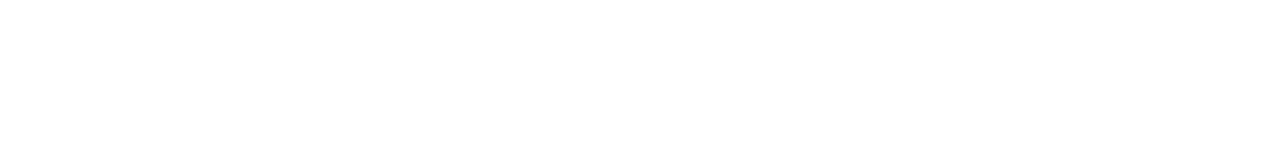
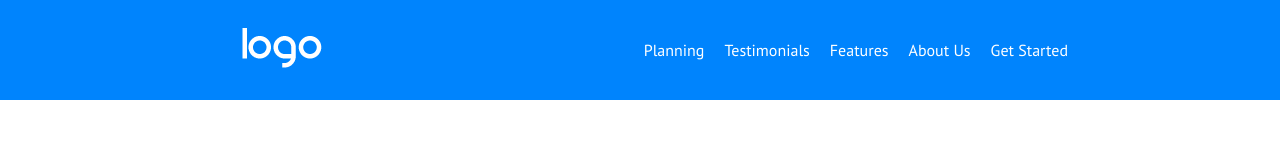
Before and after one commit to yaredghebre/htmlcss-responsive-layout, a plain HTML site: page index.html in a window 1280 px wide. Drawn offline with Linux system fonts and the light colour scheme.

Commit message:
Add: Header navigator (day 1)

```diff
--- a/css/style.css
+++ b/css/style.css
@@ -4,8 +4,11 @@
     --bg-purple: #9792e4;
     --bg-blue: #0084fd;
     --bg-lightblue: #b5ddff;
-    --color-yellow: #fdc15f;
 
+    --font-yellow: #fdc15f;
+    --font-purple: #9792e4;
+    --font-blue: #0084fd;
+    --font-white: white;
     /* Sizes */
 }
 
@@ -36,5 +39,82 @@ body {
 }
 
 /* Layout */
+.desktop-container {
+    width: 80%;
+    margin: 0 auto;
+}
+
+.tablet-container {
+    width:
+}
 
 /* Utilities */
+.flex {
+    display: flex;
+}
+
+.wrap {
+    flex-wrap: wrap;
+}
+
+.ai-center {
+    align-items: center;
+}
+
+.between {
+    justify-content: space-between;
+}
+
+.relative {
+    position: relative;
+}
+
+.absolute {
+    position: absolute;
+}
+
+.gap-20 {
+    gap: 20px;
+}
+
+/* HEADER */
+nav {
+    background-color: var(--bg-blue);
+    color: var(--font-white);
+}
+
+.nav-container {
+    width: 100%;
+    padding: 0 50px;
+    /* debug */
+    height: 100px;
+}
+
+.header-links {
+    top: 40px;
+    right: 20px;
+    display: none;
+    /* debug */
+}
+
+@media screen and (min-width: 768px) {
+    .nav-container {
+        width: 100%;
+    }
+}
+
+@media screen and (min-width: 992px) {
+    .header-links {
+        display: block;
+    }
+
+    .header-settings {
+        display: none;
+    }
+
+    .nav-container {
+        width: 70%;
+        margin: 0 auto;
+    }
+
+}
--- a/index.html
+++ b/index.html
@@ -10,13 +10,33 @@
     <link rel="preconnect" href="https://fonts.googleapis.com">
     <link rel="preconnect" href="https://fonts.gstatic.com" crossorigin>
     <link href="https://fonts.googleapis.com/css2?family=PT+Sans:wght@400;700&display=swap" rel="stylesheet">
+    <!-- Font Awesome -->
+    <link rel="stylesheet" href="https://cdnjs.cloudflare.com/ajax/libs/font-awesome/6.3.0/css/all.min.css" integrity="sha512-SzlrxWUlpfuzQ+pcUCosxcglQRNAq/DZjVsC0lE40xsADsfeQoEypE+enwcOiGjk/bSuGGKHEyjSoQ1zVisanQ==" crossorigin="anonymous" referrerpolicy="no-referrer" />
     <title>Responsive Layout</title>
 </head>
 <body>
     <!-- HEADER -->
     <header>
         <!-- Navigator -->
-        <nav></nav>
+        <nav>
+            <div class="nav-container flex between ai-center relative">
+                <div class="logo-box">
+                    <img src="img/logo.png" alt="Logo image">
+                </div>
+                <div class="header-links absolute">
+                    <ul class="flex gap-20">
+                        <a href=""><li>Planning</li></a>
+                        <a href=""><li>Testimonials</li></a>
+                        <a href=""><li>Features</li></a>
+                        <a href=""><li>About Us</li></a>
+                        <a href=""><li>Get Started</li></a>
+                    </ul>
+                </div>
+                <div class="header-settings">
+                    <a href=""><i class="fa-sharp fa-solid fa-bars fa-2x"></i></a>
+                </div>
+            </div>
+        </nav>
 
         <!-- Jumbotron -->
         <section></section>
@@ -31,10 +51,10 @@
         <!-- Section Testimonials -->
         <section></section>
 
-        <!-- Section Benefits -->
+        <!-- Section Features -->
         <section></section>
 
-        <!-- Section About -->
+        <!-- Section About Us -->
         <section></section>
 
         <!-- Section Start -->
```
Also changed, not shown: 1 other file.
